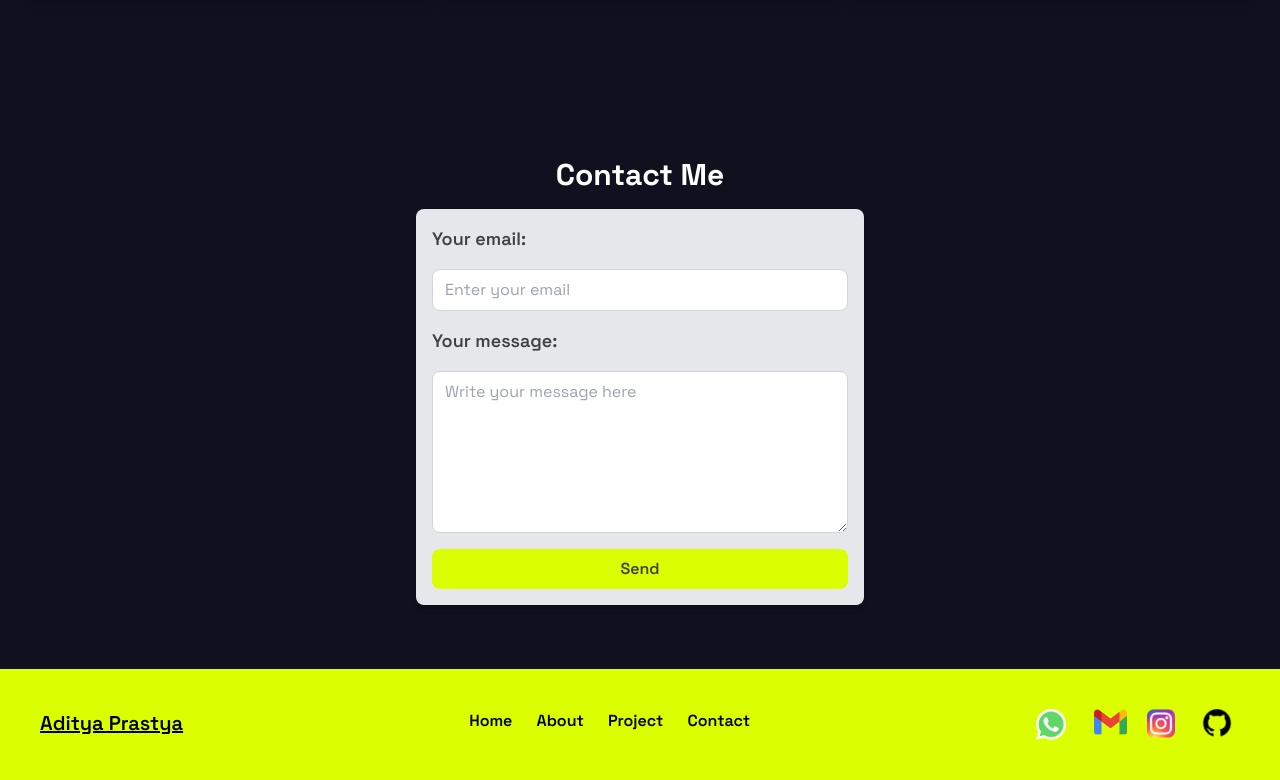
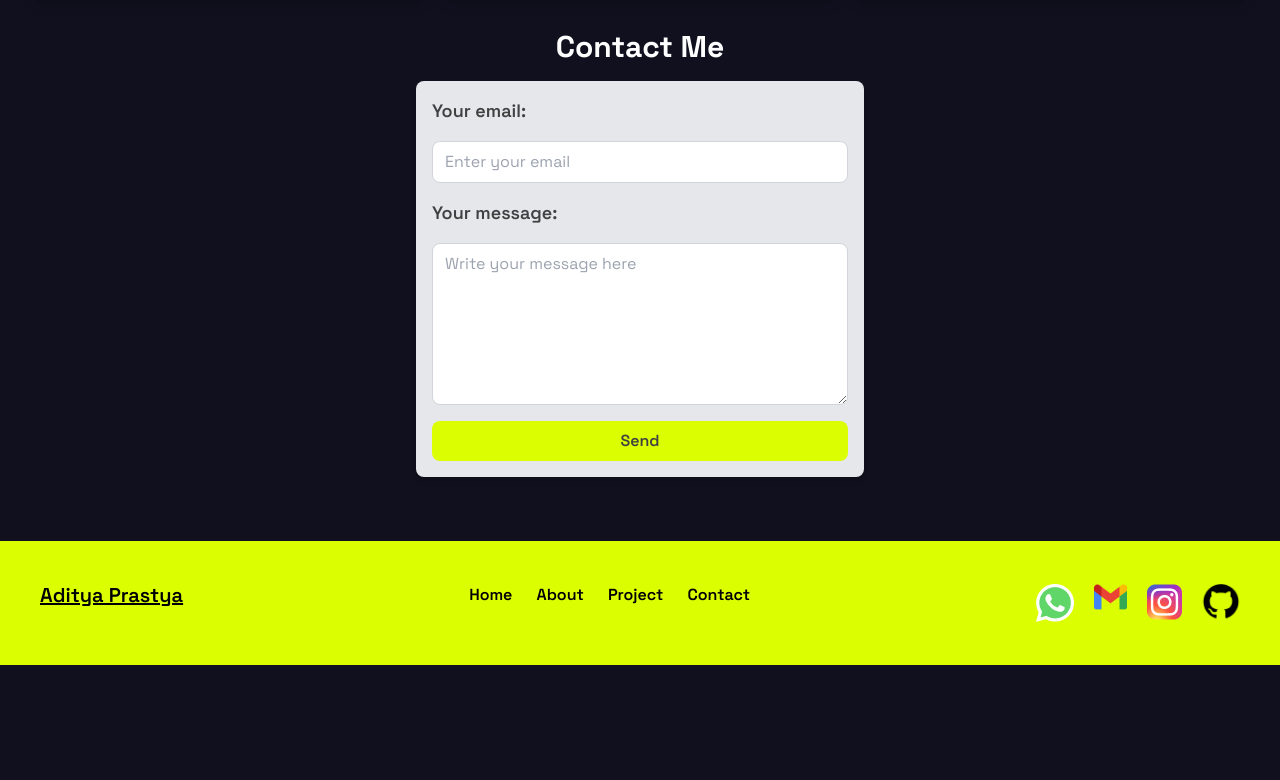
Before and after one commit to Aditya-prastya16/portofolio-tw, a plain HTML site: page src/index.html in a window 1280 px wide. Shown: the part 2011-2791 px from the top of the page. After the commit the page ends 2676 px from the top, so only its background shows below. Drawn offline with Linux system fonts and the light colour scheme; a script that the page names is missing.

Commit message:
Tailwind Portofolio

```diff
--- a/src/index.html
+++ b/src/index.html
@@ -109,7 +109,7 @@
 
   <footer>
     <section class="footer" id="Contact">
-      <div class="mt-[10%]">
+      <div class="mt-10 mx-auto px-4">
         <h2 class="text-3xl font-spacebold text-center text-white mb-4">Contact Me</h2>
         <div class="w-full max-w-md mx-auto p-4 bg-gray-200 rounded-lg shadow-md">
           <form action="https://formspree.io/f/xeqynrzv" method="POST" class="flex flex-col space-y-4">
@@ -123,41 +123,34 @@
       </div>
 
       <div class="mt-[5%]">
-        <div class="bg-[#DBFF00] flex justify-between">
-          <div>
-            <p class="p-10 underline text-xl font-spacesemibold">Aditya Prastya </p>
+        <div class="bg-[#DBFF00] flex flex-col md:flex-row justify-between items-center p-10">
+          <div class="mb-4 md:mb-0">
+            <p class="underline text-xl font-spacesemibold">Aditya Prastya</p>
           </div>
-          <div class="text-center font-spacesemibold space-x-5 p-10">
+          <div class="text-center font-spacesemibold space-x-5 mb-4 md:mb-0">
             <a href="#Home">Home</a>
             <a href="#About">About</a>
             <a href="#Project">Project</a>
             <a href="#Contact">Contact</a>
           </div>
-          <div class="p-10 flex space-x-5">
-            <div>
+          <div class="flex space-x-5">
             <a target="_blank" href="https://wa.me/6281246419072?tekt=Hello,%20Aditya%20Prastya">
-                <img class="w-[80%]" src="../src/asset/img/whatsapp.png" alt="WhatsApp">
+              <img class="w-8 h-8 md:w-10 md:h-10" src="../src/asset/img/whatsapp.png" alt="WhatsApp">
             </a>
-            </div>
-            <div>
             <a target="_blank" href="https://mail.google.com/mail/u/0/?view=cm&tf=1&fs=1&to=adtyap87@gmail.com">
-                <img src="../src/asset/img/email.png" alt="Email">
+              <img class="w-8 h-8 md:w-10 md:h-10" src="../src/asset/img/email.png" alt="Email">
             </a>
-            </div>
-            <div>
             <a target="_blank" href="https://www.instagram.com/aditya.prastyaa/">
-                <img class="w-[80%]" src="../src/asset/img/Instagram.png" alt="Instagram">
+              <img class="w-8 h-8 md:w-10 md:h-10" src="../src/asset/img/Instagram.png" alt="Instagram">
             </a>
-            </div>
-            <div>
             <a target="_blank" href="https://github.com/Aditya-prastya16">
-                <img class="w-[80%]" src="../src/asset/img/github.png" alt="GitHub">
+              <img class="w-8 h-8 md:w-10 md:h-10" src="../src/asset/img/github.png" alt="GitHub">
             </a>
-            </div>
           </div>
         </div>
       </div>
     </section>
   </footer>
+
 </body>
 </html>
```
Lines whose indentation alone changed are shown as unchanged.
